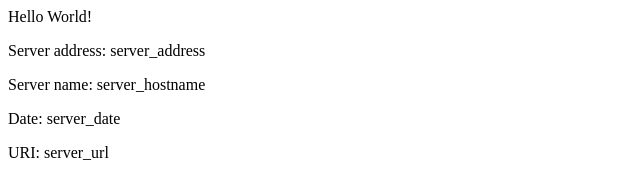
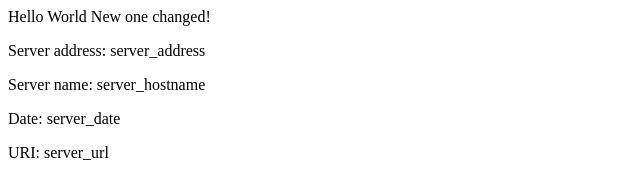
Before and after one commit to dilinjoy/eks-example, a plain HTML site: page src/index.html in a window 1280 px wide. Shown: the whole page, without its empty margins (0-640 px from the left). Drawn offline with Linux system fonts and the light colour scheme.

Commit message:
v2 Updating home page

```diff
--- a/src/index.html
+++ b/src/index.html
@@ -2,7 +2,7 @@
 <title>Hello World</title>
 </head>
 <div class="info">
-<h>Hello World!</h>
+<h>Hello World New one changed!</h>
 <p><span>Server&nbsp;address:</span> <span>server_address</span></p>
 <p><span>Server&nbsp;name:</span> <span>server_hostname</span></p>
 <p class="smaller"><span>Date:</span> <span>server_date</span></p>
```
